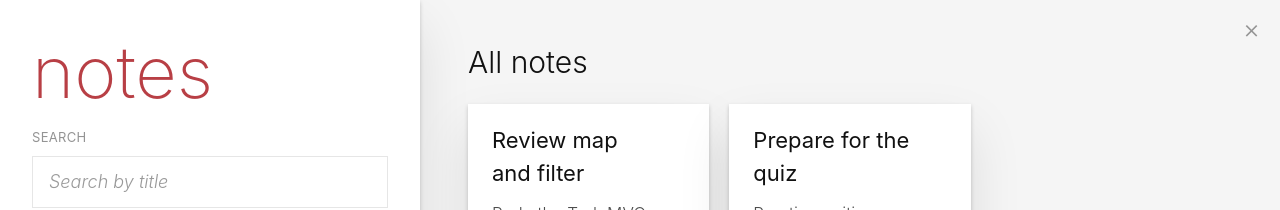
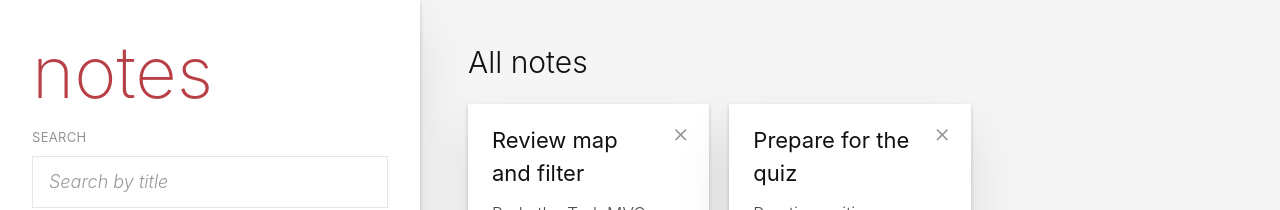
Before and after one commit to delosreyesedvard12-art/CSIT340-G7-Notes-De-los-Reyes, a React (Vite) app: page / in a window 1280 px wide. Shown: the top 210 px of the page. Built offline with nearby package versions, Linux system fonts and the light colour scheme.

Commit message:
feat: delete a note

```diff
--- a/src/components/Notes.jsx
+++ b/src/components/Notes.jsx
@@ -33,6 +33,10 @@ function Notes() {
         setText({title:"", body:""});
     }
 
+    function handleDelete(id) {
+        const updatedNotes = notes.filter((note) => note.id !== id);
+        setNotes(updatedNotes);
+    }
 
   return (
     <div className="grid min-h-screen grid-cols-[420px_1fr]">
@@ -82,15 +86,15 @@ function Notes() {
             {notes.map((note) => (
               <li key={note.id} className="relative min-h-32 bg-white px-6 py-5 shadow-[0_2px_4px_0_rgba(0,0,0,0.2),0_25px_50px_0_rgba(0,0,0,0.1)]">
                 <NoteCard title={note.title} body={note.body} />
-              </li>
-            ))}
-
-             <button
+                <button
               type="button"
+              onClick={() => handleDelete(note.id)}
               className="absolute top-4 right-5 cursor-pointer text-[26px] leading-none text-[#949494] hover:text-[#c18585]"
             >
               ×
-            </button>
+                </button>
+              </li>
+            ))}
           </ul>
         </section>
       </div>
```
